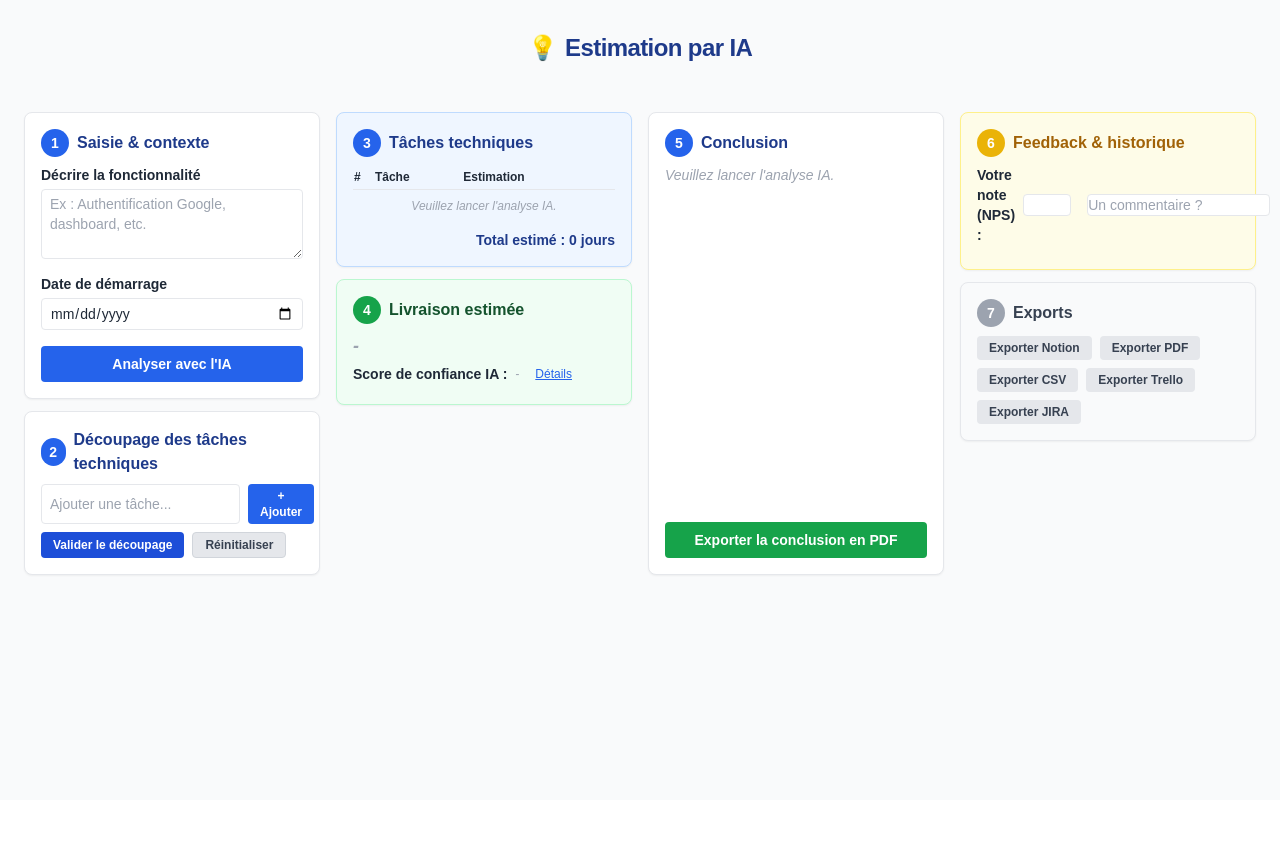
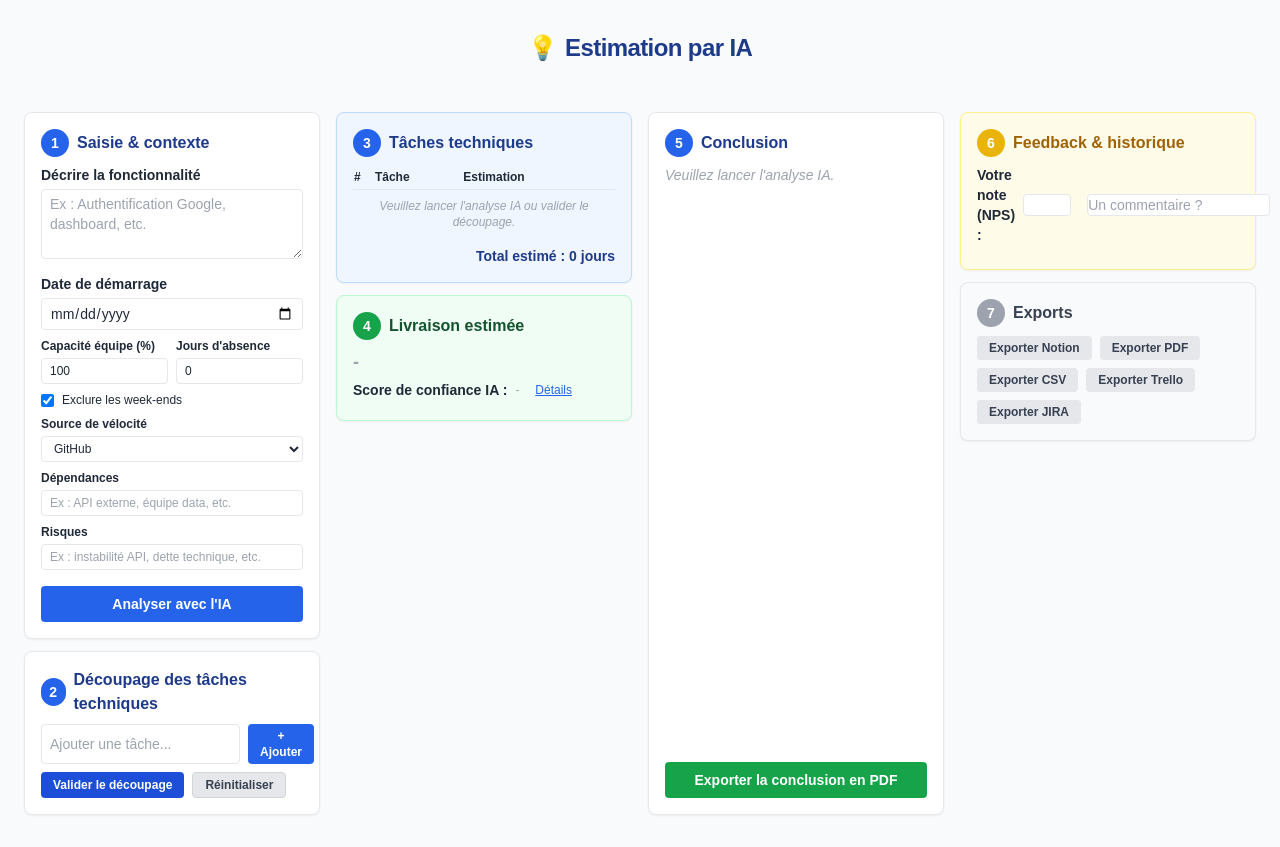
Before and after one commit to IvandeMurard/ai-delivery-estimator, a Next.js app: page /estimation-legacy in a window 1280 px wide. Shown: the top 847 px of the page. Before the commit the page ends 800 px from the top, so only its background shows below. Built offline with nearby package versions, Linux system fonts and the light colour scheme.

Commit message:
fix: résolution finale, legacy page sans conflit, version propre

```diff
--- a/src/app/estimation-legacy/page.tsx
+++ b/src/app/estimation-legacy/page.tsx
@@ -155,6 +155,38 @@ export default function EstimationLegacy() {
     setIsAnalyzing(false);
   };
 
+  // Ajout : calcul local de la date de livraison estimée si pas d'IA
+  function calculerDateLivraison(startDate: string, totalJours: number) {
+    if (!startDate || !totalJours) return "-";
+    const d = new Date(startDate);
+    let joursRestants = totalJours;
+    while (joursRestants > 0) {
+      d.setDate(d.getDate() + 1);
+      // Exclure week-ends
+      if (excludeWeekends && (d.getDay() === 0 || d.getDay() === 6)) continue;
+      joursRestants--;
+    }
+    return d.toLocaleDateString();
+  }
+
+  // Utilisation du découpage manuel si pas d'IA
+  const showManualTasks = isDecoupageValidated && (tasks.length === 0);
+  const effectiveTasks = showManualTasks ? manualTasks.map((name) => ({ name, days: 1, tool: '' })) : tasks;
+  const effectiveTotalDays = showManualTasks ? manualTasks.length : totalDays + buffer;
+  const effectiveDeliveryDate = showManualTasks ? calculerDateLivraison(startDate, manualTasks.length) : deliveryDate;
+
+  // Génération d'une conclusion synthétique sans liste de tâches
+  function getConclusion() {
+    if (!feature) return '';
+    let txt = `Le développement de la fonctionnalité "${feature}" est estimé à un total de ${effectiveTotalDays} jours ouvrables.`;
+    if (effectiveDeliveryDate && effectiveDeliveryDate !== '-') {
+      txt += `\nLa date de livraison réaliste serait autour du ${effectiveDeliveryDate}.`;
+    }
+    txt += '\nCette estimation prend en compte la capacité de l\'équipe, les absences, les dépendances et les risques déclarés.';
+    txt += '\nPensez à prévoir une marge pour les imprévus.';
+    return txt;
+  }
+
   return (
     <div className="min-h-screen bg-gray-50">
       <div className="flex flex-col gap-2 px-6 pt-8 pb-4 max-w-[1600px] mx-auto">
@@ -174,6 +206,35 @@ export default function EstimationLegacy() {
             <textarea className="rounded border px-2 py-1 w-full text-sm text-gray-800 bg-white mb-2" rows={3} value={feature} onChange={e => setFeature(e.target.value)} placeholder="Ex : Authentification Google, dashboard, etc." required />
             <label className="block font-semibold text-gray-800 mb-1 text-sm">Date de démarrage</label>
             <input type="date" className="rounded border px-2 py-1 w-full text-sm text-gray-800 bg-white mb-2" value={startDate} onChange={e => setStartDate(e.target.value)} required />
+            <div className="flex flex-wrap gap-2 mb-2">
+              <div className="flex-1 min-w-[120px]">
+                <label className="block font-semibold text-gray-800 mb-1 text-xs">Capacité équipe (%)</label>
+                <input type="number" min={0} max={100} className="rounded border px-2 py-1 w-full text-xs text-gray-800 bg-white" value={teamCapacity} onChange={e => setTeamCapacity(Number(e.target.value))} />
+              </div>
+              <div className="flex-1 min-w-[120px]">
+                <label className="block font-semibold text-gray-800 mb-1 text-xs">Jours d'absence</label>
+                <input type="number" min={0} className="rounded border px-2 py-1 w-full text-xs text-gray-800 bg-white" value={teamAbsences} onChange={e => setTeamAbsences(Number(e.target.value))} />
+              </div>
+            </div>
+            <div className="flex items-center gap-2 mb-2">
+              <input type="checkbox" checked={excludeWeekends} onChange={e => setExcludeWeekends(e.target.checked)} id="weekends" />
+              <label htmlFor="weekends" className="text-gray-800 text-xs">Exclure les week-ends</label>
+            </div>
+            <label className="block font-semibold text-gray-800 mb-1 text-xs">Source de vélocité</label>
+            <select className="rounded border px-2 py-1 w-full text-xs text-gray-800 bg-white mb-2" value={velocitySource} onChange={e => setVelocitySource(e.target.value)}>
+              <option value="github">GitHub</option>
+              <option value="trello">Trello</option>
+            </select>
+            <div className="flex flex-wrap gap-2 mb-2">
+              <div className="flex-1 min-w-[180px]">
+                <label className="block font-semibold text-gray-800 mb-1 text-xs">Dépendances</label>
+                <input className="rounded border px-2 py-1 w-full text-xs text-gray-800 bg-white" value={dependencies} onChange={e => setDependencies(e.target.value)} placeholder="Ex : API externe, équipe data, etc." />
+              </div>
+              <div className="flex-1 min-w-[180px]">
+                <label className="block font-semibold text-gray-800 mb-1 text-xs">Risques</label>
+                <input className="rounded border px-2 py-1 w-full text-xs text-gray-800 bg-white" value={risks} onChange={e => setRisks(e.target.value)} placeholder="Ex : instabilité API, dette technique, etc." />
+              </div>
+            </div>
             <button className="w-full bg-blue-600 text-white font-bold rounded py-2 text-sm mt-2" disabled={isAnalyzing || !feature || !startDate} onClick={handleAnalyze}>
               {isAnalyzing ? "Analyse en cours..." : "Analyser avec l'IA"}
             </button>
@@ -223,21 +284,21 @@ export default function EstimationLegacy() {
                 </tr>
               </thead>
               <tbody>
-                {tasks.length === 0 ? (
-                  <tr><td colSpan={3} className="text-center text-gray-400 italic py-2">Veuillez lancer l'analyse IA.</td></tr>
+                {effectiveTasks.length === 0 ? (
+                  <tr><td colSpan={3} className="text-center text-gray-400 italic py-2">Veuillez lancer l'analyse IA ou valider le découpage.</td></tr>
                 ) : (
-                  tasks.map((t, i) => (
+                  effectiveTasks.map((t, i) => (
                     <tr key={i} className="border-b">
                       <td className="py-1 font-mono text-gray-500">{i + 1}</td>
-                      <td className="py-1">{t.name}</td>
-                      <td className="py-1">{t.days} jours</td>
+                      <td className="py-1">{t.name || t}</td>
+                      <td className="py-1">{t.days ? `${t.days} jours` : '1 jour'}</td>
                     </tr>
                   ))
                 )}
               </tbody>
             </table>
             <div className="mt-1 font-bold text-right text-blue-900 text-sm">
-              Total estimé : <span className="font-extrabold">{totalDays + buffer}</span> jours {buffer > 0 && <span className="text-xs text-orange-500">(buffer inclus)</span>}
+              Total estimé : <span className="font-extrabold">{effectiveTotalDays}</span> jours {buffer > 0 && <span className="text-xs text-orange-500">(buffer inclus)</span>}
             </div>
           </div>
           {/* 4. Livraison estimée */}
@@ -246,7 +307,7 @@ export default function EstimationLegacy() {
               <span className="bg-green-600 text-white w-7 h-7 flex items-center justify-center rounded-full font-bold text-sm">4</span>
               <span className="text-base font-bold text-green-900 ml-2">Livraison estimée</span>
             </div>
-            <div className="text-lg font-bold text-green-700 mb-1">{deliveryDate || <span className="text-gray-400 italic">-</span>}</div>
+            <div className="text-lg font-bold text-green-700 mb-1">{effectiveDeliveryDate || <span className="text-gray-400 italic">-</span>}</div>
             <div className="flex items-center gap-2 mb-1">
               <span className="font-semibold text-gray-800 text-sm">Score de confiance IA :</span>
               {confidenceScore !== null ? (
@@ -275,9 +336,9 @@ export default function EstimationLegacy() {
               <span className="text-base font-bold text-blue-900 ml-2">Conclusion</span>
             </div>
             <div className="text-sm text-gray-800 mb-2 flex-1">
-              {aiText ? (
+              {feature ? (
                 <div className="space-y-2">
-                  {aiText.split('\n').map((p, i) => (
+                  {getConclusion().split('\n').map((p, i) => (
                     <p key={i}>{p}</p>
                   ))}
                 </div>
@@ -286,7 +347,7 @@ export default function EstimationLegacy() {
               )}
               {aiCorrection && <div className="text-xs text-orange-600 mt-1">{aiCorrection}</div>}
             </div>
-            <button className="w-full bg-green-600 text-white font-bold rounded py-2 text-sm mt-3" disabled={aiText === ""}>Exporter la conclusion en PDF</button>
+            <button className="w-full bg-green-600 text-white font-bold rounded py-2 text-sm mt-3" disabled={feature === ""}>Exporter la conclusion en PDF</button>
           </div>
         </div>
         {/* 6. Feedback & Historique + 7. Exports */}
```
